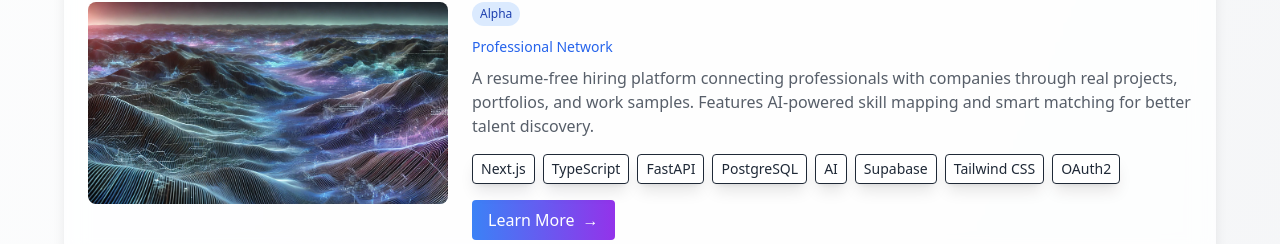
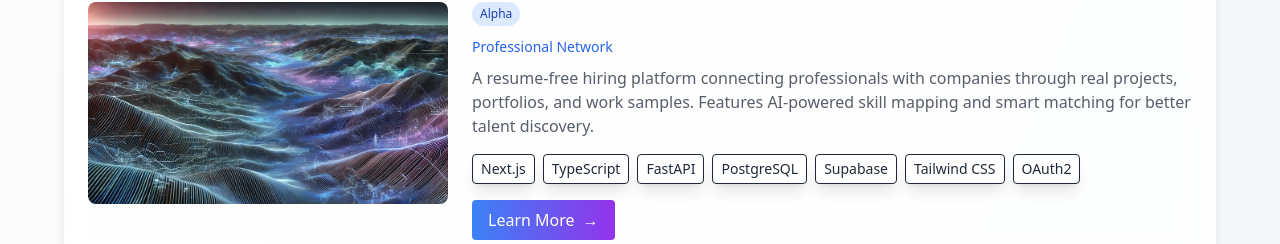
Before and after one commit to LtShibby/wozwize-portfolio, a React (Vite) app: page / in a window 1280 px wide. Shown: the part 1666-1910 px from the top of the page. Built offline with nearby package versions, Linux system fonts and the light colour scheme.

Commit message:
updating professionhall technologies

```diff
--- a/src/pages/Home.jsx
+++ b/src/pages/Home.jsx
@@ -37,7 +37,6 @@ function Home() {
         "TypeScript",
         "FastAPI",
         "PostgreSQL",
-        "AI",
         "Supabase",
         "Tailwind CSS",
         "OAuth2"
```
